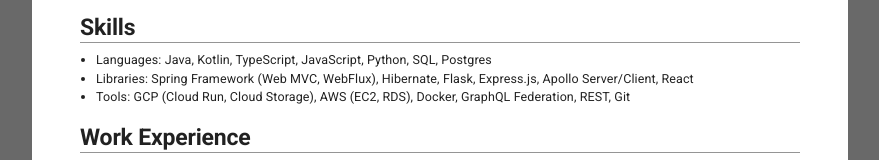
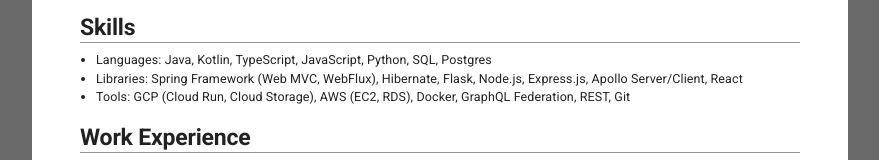
Before and after one commit to chrisvettese/resume, a React (Create React App) app: page / in a window 1280 px wide. Shown: the part 248-408 px from the top of the page, without its empty margins (200-1079 px from the left). Built offline with nearby package versions, Linux system fonts and the light colour scheme.

Commit message:
Add node.js

```diff
--- a/src/Skills.jsx
+++ b/src/Skills.jsx
@@ -22,7 +22,7 @@
         <li>
           <Typography>
             Libraries: Spring Framework (Web MVC, WebFlux), Hibernate, Flask,
-            Express.js, Apollo Server/Client, React
+            Node.js, Express.js, Apollo Server/Client, React
           </Typography>
         </li>
         <li>
```
